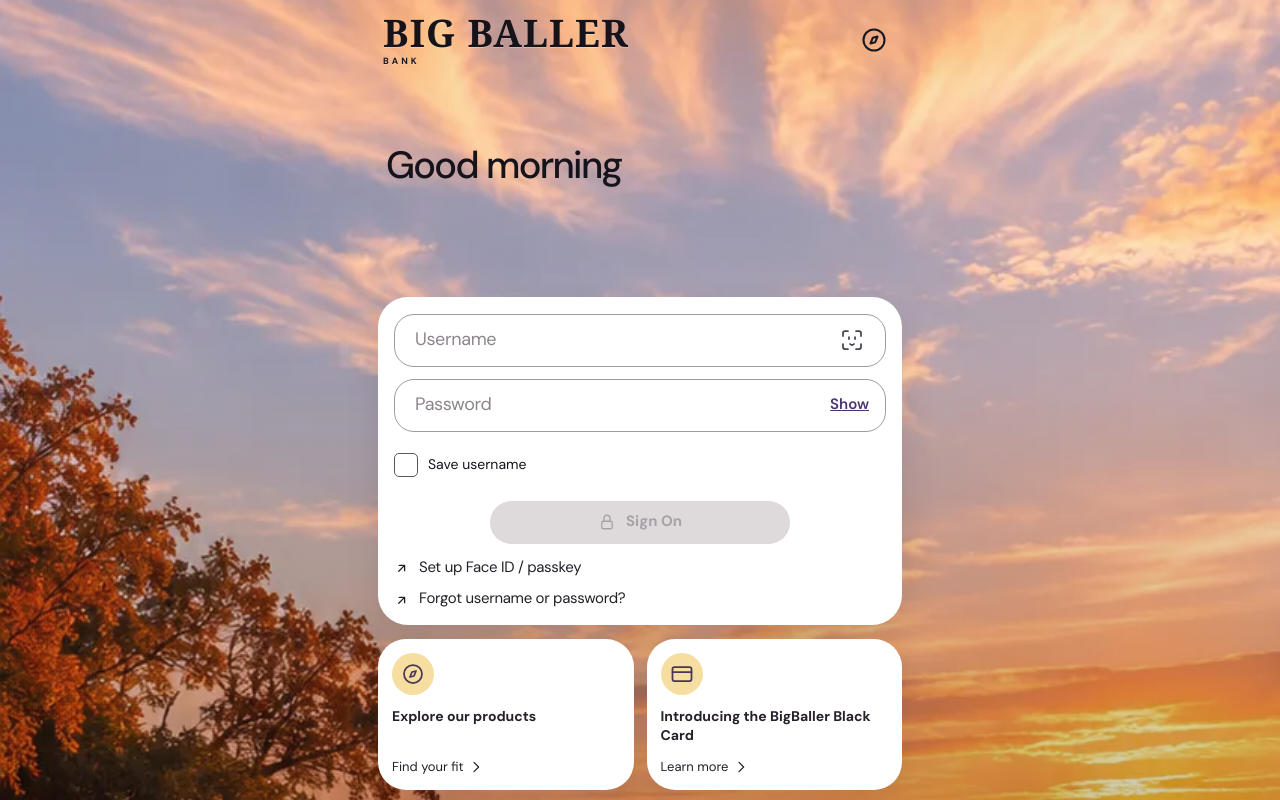
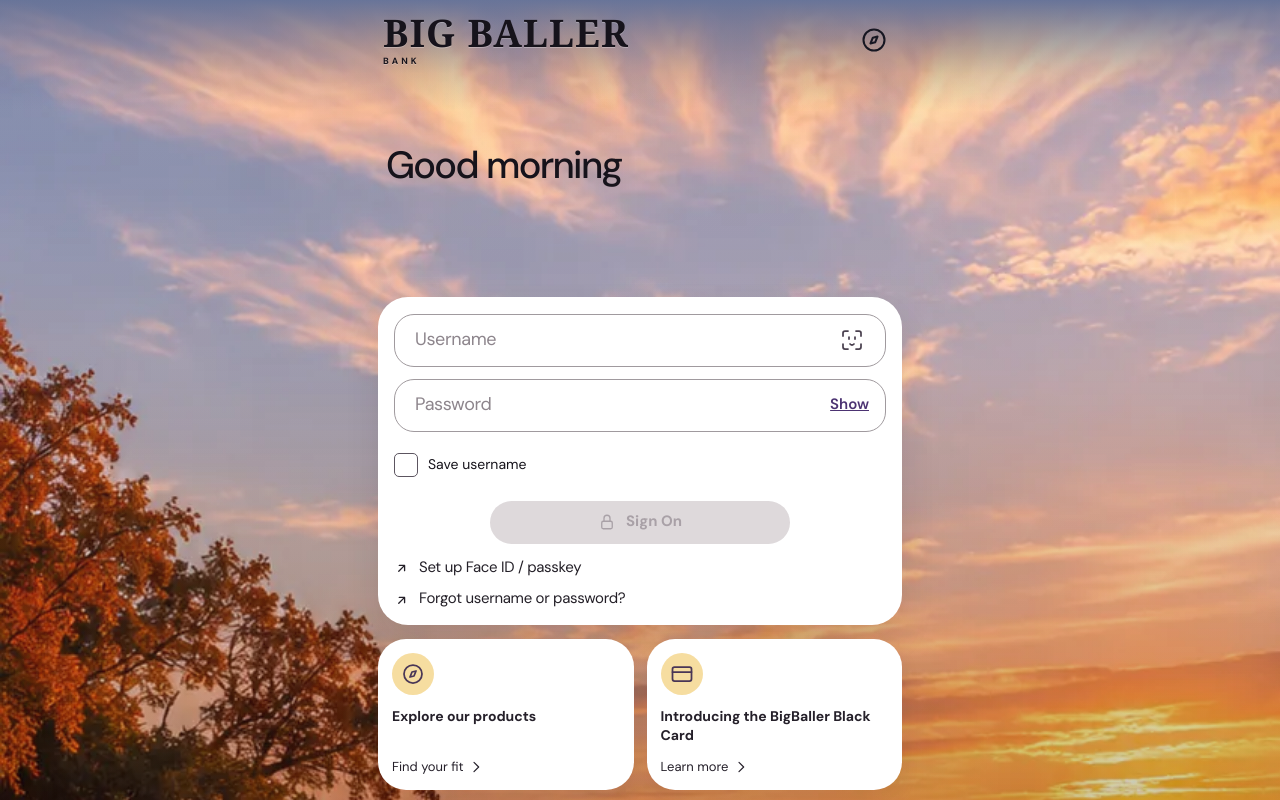
Before and after one commit to asherw567/big-baller, a website: page site/index.html in a window 1280 px wide. Drawn offline with Linux system fonts and the light colour scheme.

Commit message:
Match login status-bar fallback to sunset sky and softly blend upper photo

```diff
--- a/site/ui-polish.css
+++ b/site/ui-polish.css
@@ -81,11 +81,11 @@ body{background:var(--bg);color:var(--ink)}.app-shell{background:var(--bg)}
    home-indicator safe areas. Keep the cream app chrome on authenticated screens. */
 html.bbb-login {
   min-height:100%;
-  background:#73819c url('assets/sunset-login.webp') center center / cover no-repeat fixed;
+  background:#56658f url('assets/sunset-login.webp') center center / cover no-repeat fixed;
 }
 body.bbb-login {
   min-height:100dvh;
-  background:#73819c url('assets/sunset-login.webp') center center / cover no-repeat fixed;
+  background:#56658f url('assets/sunset-login.webp') center center / cover no-repeat fixed;
   overscroll-behavior-y:none;
 }
 body.bbb-login #app {
@@ -94,7 +94,7 @@ body.bbb-login #app {
 }
 body.bbb-login .login-page {
   min-height:100dvh;
-  background:#73819c;
+  background:#56658f;
   isolation:isolate;
 }
 body.bbb-login .login-photo,
@@ -116,3 +116,22 @@ body.bbb-login .login-main {
 html:not(.bbb-login) {
   background:#f8f5f3;
 }
+
+/* Blend the iOS-controlled status-bar fallback into the upper sunset.
+   Actual sampled sky at the first visible photo row is approximately #56658f. */
+body.bbb-login .login-photo::after {
+  content:"";
+  position:absolute;
+  top:0;
+  right:0;
+  left:0;
+  height:110px;
+  pointer-events:none;
+  background:linear-gradient(
+    to bottom,
+    #56658f 0%,
+    rgba(86,101,143,.68) 26%,
+    rgba(86,101,143,.22) 67%,
+    rgba(86,101,143,0) 100%
+  );
+}
```
